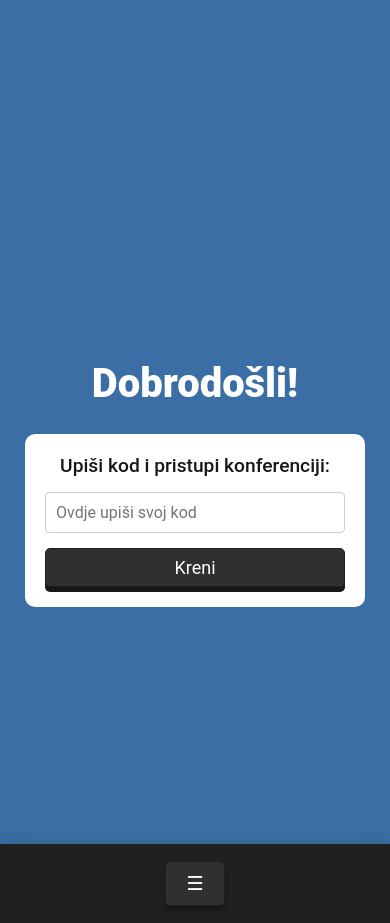
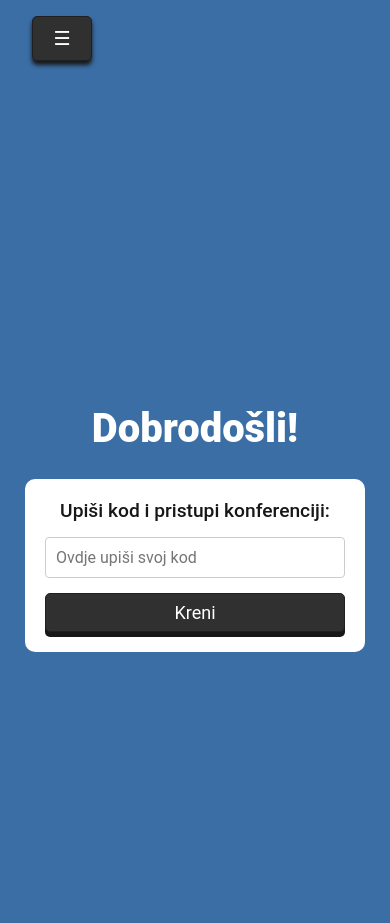
Before and after one commit to Curko15/Poster-Rangers, a React (Create React App) app in the folder IzvorniKod/frontend/: page / in a window 390 px wide. Built offline with nearby package versions, Linux system fonts and the light colour scheme; the HTML template or start-up script is replaced by a standard one.

Commit message:
Minor refactoring3

```diff
--- a/IzvorniKod/frontend/src/components/VotePosterDisplay.js
+++ b/IzvorniKod/frontend/src/components/VotePosterDisplay.js
@@ -24,15 +24,16 @@ const VotePosterDisplay = () => {
   }, [end]);
 
   const handleSubmit = async (posterId) => {
-    const formData = new FormData();
-    formData.append("posterId", posterId);
-    formData.append("konfId", conference.konfid);
-    formData.append("email", email);
+    const formData = {
+      posterId: posterId,
+      konfId: conference.konfid,
+      email: email,
+    };
 
     try {
       const response = await axios.post(`/api/glasanje/addGlas`, formData, {
         headers: {
-          "Content-Type": "multipart/form-data",
+          "Content-Type": "application/json",
           Authorization: "Bearer " + getAuthToken().token,
         },
       });
--- a/IzvorniKod/frontend/src/css/header.css
+++ b/IzvorniKod/frontend/src/css/header.css
@@ -60,14 +60,13 @@
 
 .Burger:hover {
   opacity: 0.8;
-  /* background-color: #333; */
   border-color: #333;
   box-shadow: 0 4px 4px #333;
 }
 
 .Burger svg {
   color: white;
-  font-size: 1.5rem; /* Adjust the size as needed */
+  font-size: 1.5rem;
   transition: color 0.3s ease-in-out;
 }
 
@@ -91,63 +90,6 @@
     transform: scale(0.5);
     transition: opacity 350ms, transform 350ms;
   }
-
-@media screen and (max-width: 700px) {
-  /* Styles for small screens (phones) */
-
-  .headerTrack {
-    justify-content: left;
-    width: 100%;
-  }
-
-  .navList {
-    display: flex;
-    flex-direction: column;
-    justify-content: center;
-    gap: 10px;
-    position: absolute;
-    padding-bottom: 2vh;
-    padding-top: 2vh;
-    top: 100%;
-    left: 0;
-    background-color: var(--btn-border);
-    z-index: 1;
-    box-shadow: 0 8px 20px rgba(33, 32, 32, 0.47);
-  }
-
-  .navList button {
-    margin: 0;
-    padding: 10px 15px;
-  }
-
-  .Burger {
-    display: flex;
-    flex-direction: column;
-    justify-content: space-between;
-    align-items: center;
-    width: 40px;
-    height: 40px;
-    background: none;
-    border: none;
-    cursor: pointer;
-    padding: 7px;
-    border-color: #333;
-    box-shadow: 0 4px 4px #333;
-    z-index: 2;
-  }
-
-  .Burger:hover {
-    opacity: 0.8;
-    border-color: #333;
-    box-shadow: 0 4px 4px #333;
-  }
-
-  .Burger svg {
-    color: white;
-    font-size: 1.5rem;
-    transition: color 0.3s ease-in-out;
-  }
-}
 
 .dropdown {
     position: relative;
```
Also changed, not shown: 2 other files (tests, documents, lock files or other folders).
